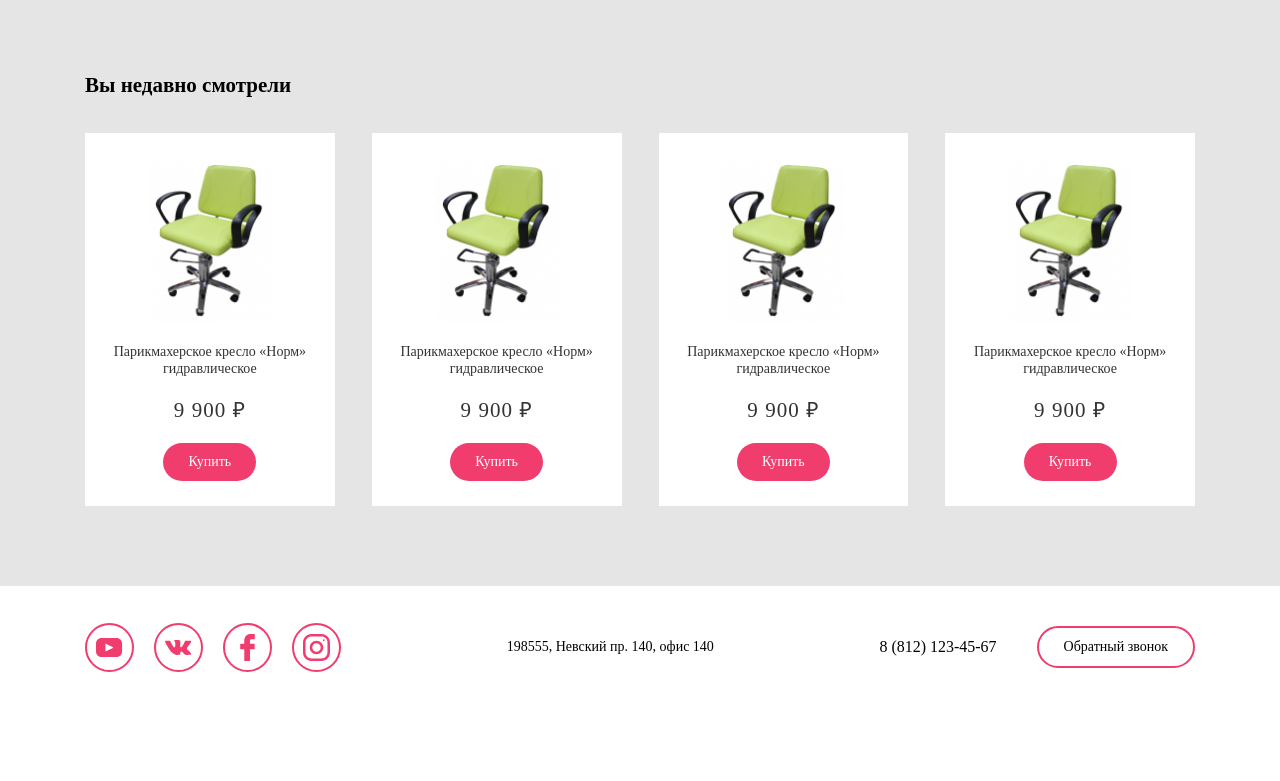
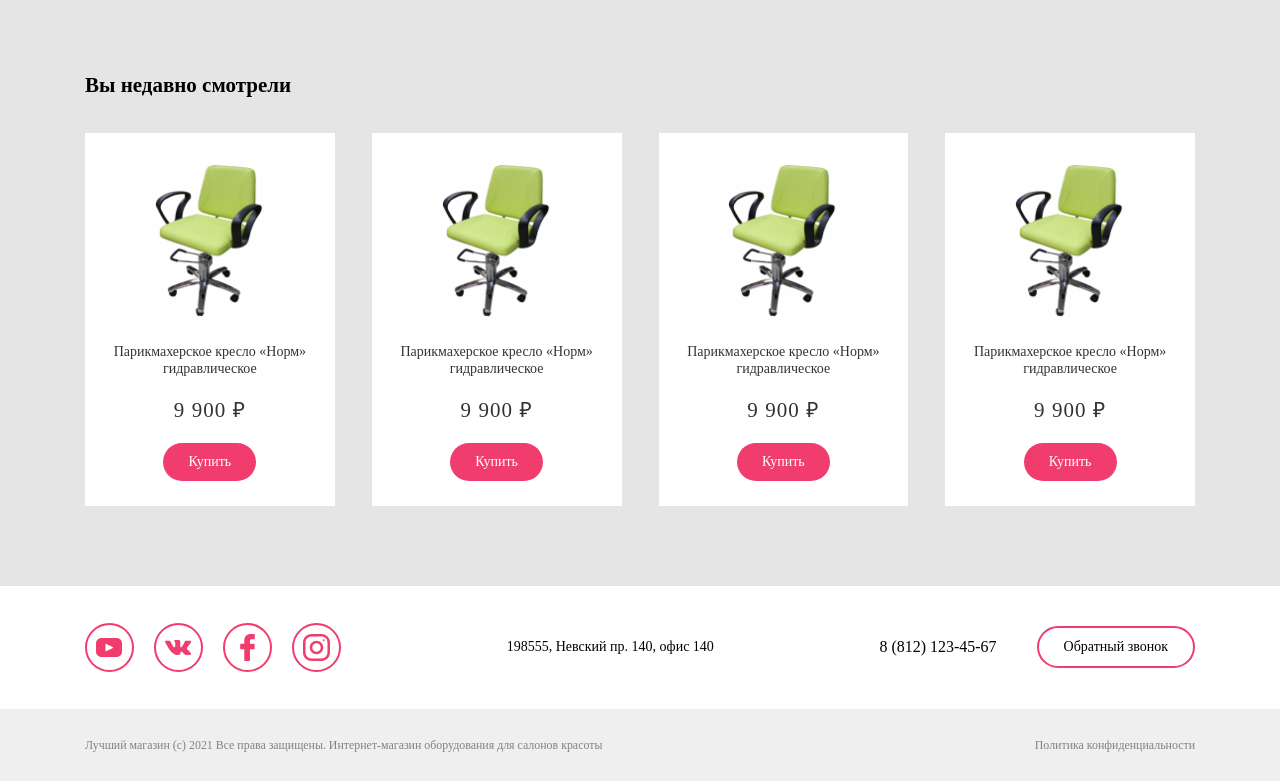
Before and after one commit to Albinaaaaa/chairs-shop-online, a website: page index.html in a window 1280 px wide. Shown: the part 2275-3056 px from the top of the page. Before the commit the page ends 2984 px from the top, so only its background shows below. Drawn offline with Linux system fonts and the light colour scheme.

Commit message:
add styles and html for copyright block

```diff
--- a/index.html
+++ b/index.html
@@ -215,6 +215,13 @@
             </div>
         </div>
     </footer>
+
+    <section class="copyright">
+        <div class="wrapper copyright__wrapper">
+            <span class="copyright__text">Лучший магазин (с) 2021 Все права защищены. Интернет-магазин оборудования для салонов красоты</span>
+            <a href="#" class="copyright__link">Политика конфиденциальности</a>
+        </div>
+    </section>
     <script src="main.js" type="module"></script>
 </body>
 </html>
--- a/src/scss/index.scss
+++ b/src/scss/index.scss
@@ -18,3 +18,4 @@
 @import "./modules/sponsors";
 @import "./modules/recently-watched-products";
 @import "./modules/footer";
+@import "./modules/copyright";
--- /dev/null
+++ b/src/scss/modules/_copyright.scss
@@ -0,0 +1,20 @@
+$copyright-text-color: #828282;
+
+.copyright {
+    background: $primary2;
+
+    &__wrapper {
+        display: flex;
+        justify-content: space-between;
+        align-items: center;
+        padding: 30px 0;
+    }
+
+    &__text,
+    &__link {
+        font-size: 0.85rem;
+        line-height: 0.875rem;
+        color: $copyright-text-color;
+    }
+
+}
```
Also changed, not shown: src/css/index.css.
